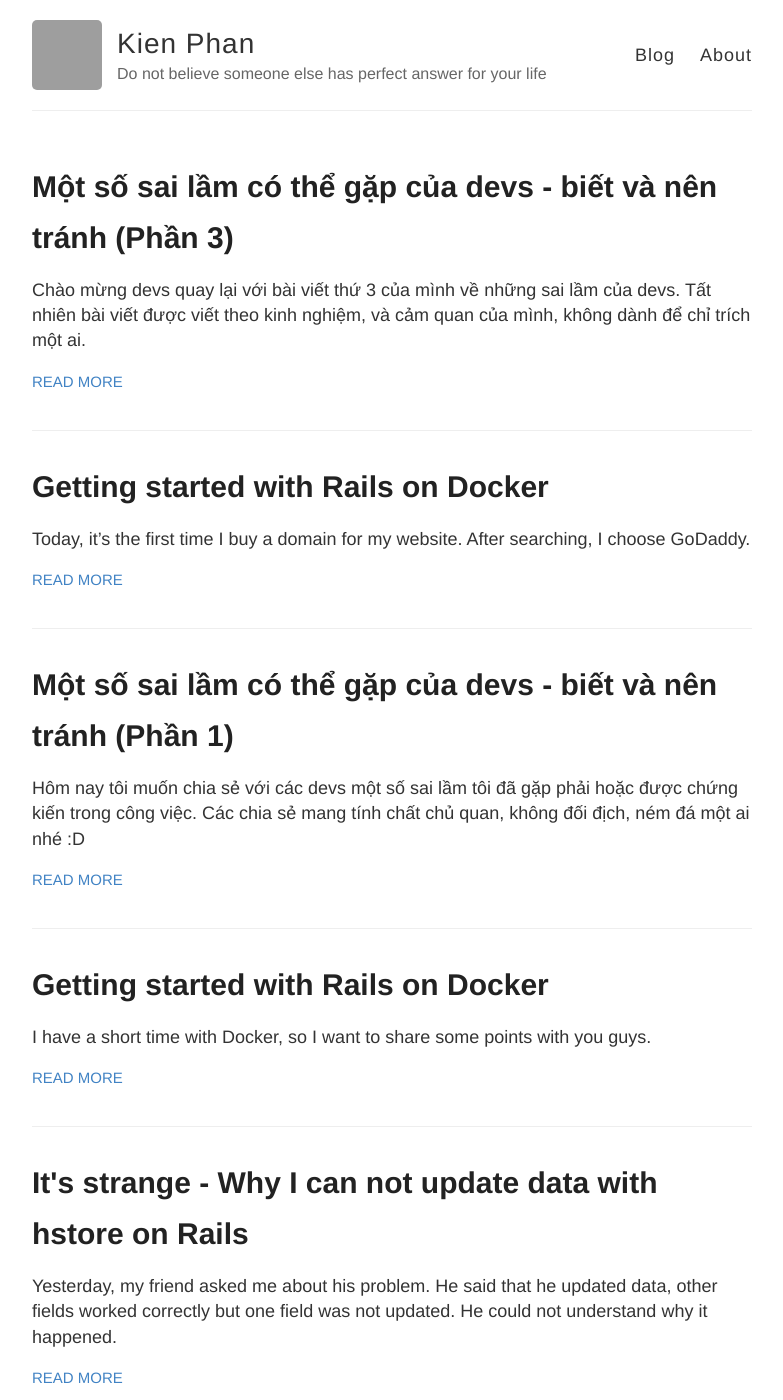
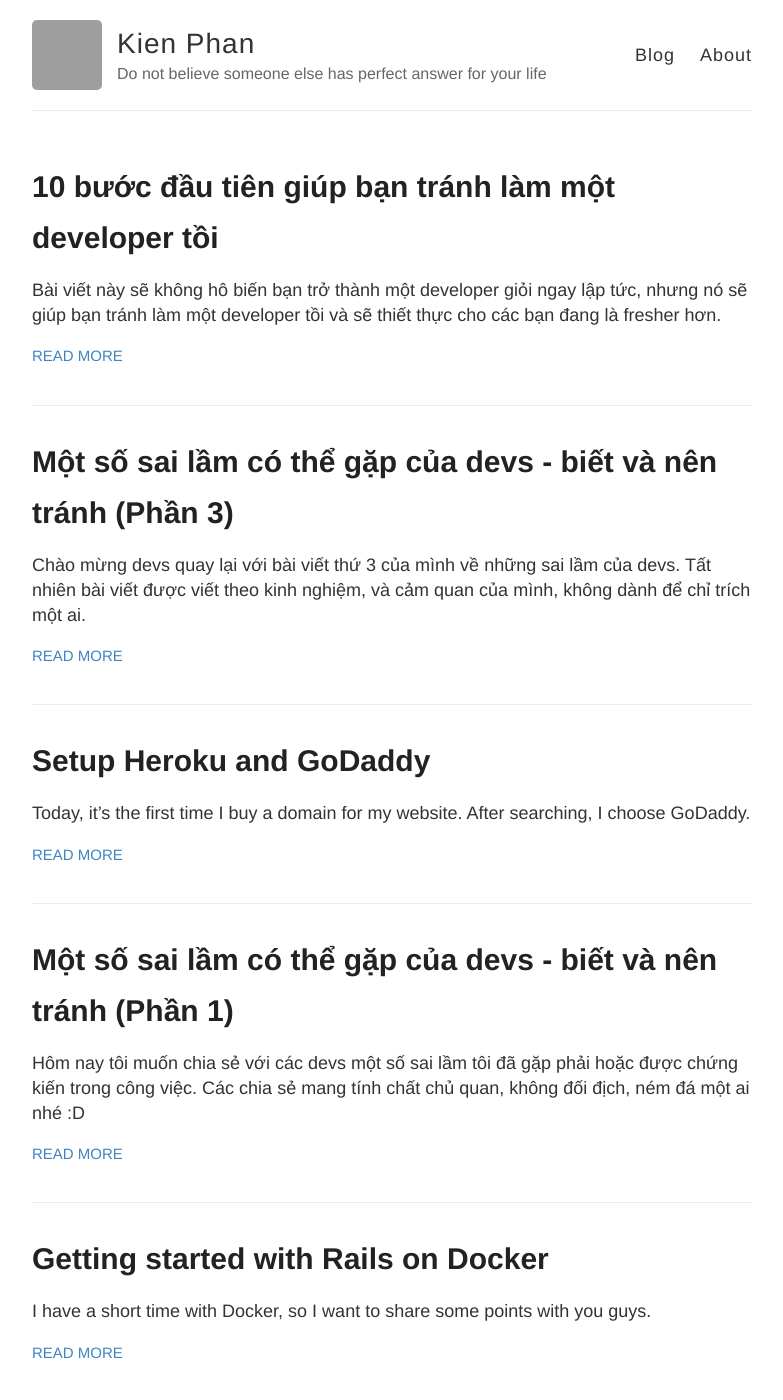
Before and after one commit to trungkien1503/blog, a Jekyll site: the page built from index.html, in a window 1280 px wide and 1400 px high. Shown: the whole window, without its empty margins (248-1031 px from the left). Built offline with Jekyll 4.4.1, drawn with Linux system fonts in a browser that asks for light colours; part of the change alters nothing that is shown; some of the changed text lies outside the part shown; grey boxes are pictures that could not be loaded.

Commit message:
10buoc-dau-tien-giup-ban-tranh-lam-mot-developer-toi

```diff
--- a/_posts/2016-10-4-setup-heroku-with-godaddy.md
+++ b/_posts/2016-10-4-setup-heroku-with-godaddy.md
@@ -1,6 +1,6 @@
 ---
 layout: post
-title: Getting started with Rails on Docker
+title: Setup Heroku and GoDaddy
 ---
 Today, it's the first time I buy a domain for my website. After searching, I choose GoDaddy.
 
--- a/_posts/2016-6-4-getting-started-with-capistrano.md
+++ b/_posts/2016-6-4-getting-started-with-capistrano.md
@@ -1,6 +1,6 @@
 ---
 layout: post
-title: Getting started with Rails on Docker
+title: Getting started with Capistrano on Rails
 ---
 Today, I have a task "Change deployment script" and it's about deployment with Capistrano and unicorn.
 
--- /dev/null
+++ b/_posts/2017-03-19-muoi-buoc-dau-tien-giup-ban-tranh-lam-mot-developer-toi.md
@@ -0,0 +1,73 @@
+---
+layout: post
+title: 10 bước đầu tiên giúp bạn tránh làm một developer tồi
+---
+Bài viết này sẽ không hô biến bạn trở thành một developer giỏi ngay lập tức, nhưng nó sẽ giúp bạn tránh làm một developer tồi và sẽ thiết thực cho các bạn đang là fresher hơn.
+
+## Phát triển theo định hướng full stack
+
+Bạn luôn muốn mình làm được một sản phẩm hoàn chỉnh chứ không phải là một phần của nó và khi thiếu những người khác sản phẩm của bạn chẳng thể hoàn chỉnh chứ?
+
+Thử nghĩ nếu bạn rành hết về git, front-end(html, css, javascript, bootstrap, jquery...) , back-end(Ruby on rails, PHP...), deployment, performances, best practices, docker... có ngầu không?
+
+## Loại bỏ dần các thói quen sinh viên
+
+"Học cho vui, đọc sơ sơ, không dành nhiều thời gian để thực hành, học chỉ để vượt qua bài kiểm tra còn sau đó quên sạch".
+
+Ở môi trường công nghiệp, tưởng tượng bạn đang leo một cái thang, không ai sẽ ngồi dưới đẩy bạn lên, cho dù có đẩy nhưng các bạn không cố gắng thì cũng không thể lên trên nổi, sẽ dần dần tụt xuống thôi.
+
+## Chủ động, chủ động, chủ động: Hãy luôn giữ cho mình sự chủ động trong suy nghĩ, hành động
+
+Nếu bạn còn nghĩ khi bắt đầu đi làm, sẽ có ai đó "cầm tay chỉ việc" cho bạn giữa những sự thay đổi chóng mặt về công nghệ, thì chắc chắn bạn nên thay đổi.
+
+* Chủ động trong việc tự rèn luyện, trong công việc được giao.
+* Sẵn sàng nhận những phần việc mà không ai muốn làm, những việc không tên, hoạt động tập thể.
+* Chủ động trong giao tiếp, báo cáo công việc không đợi người khác hỏi.
+* Chủ động hòa nhập vào môi trường mới, bạn sẽ không muốn mình bước vào một văn phòng sau đó ra về mà không ai nhận ra - bạn chỉ vật vờ như bóng ma?
+
+Ai lại không muốn làm việc với những người như vậy, bạn sẽ tiến bộ theo một cách bạn không ngờ tới.
+
+## Thường xuyên đón đầu, cập nhật những đổi mới về công nghệ
+
+Khi người khác bắt đầu đi tìm hiểu một công nghệ mới thì bạn đã thành thạo nó rồi vậy ai sẽ có ưu thế hơn?
+
+## Tập cho mình một lối sống khoa học, đảm bảo sức khỏe, tinh thần minh mẫn, sảng khoái cho mỗi ngày mới.
+
+Bạn không thể cày đêm xem phim, chơi game, ghiền những bộ truyện tranh tới mấy giờ sáng rồi buổi sáng dậy vội vàng vật lộn với kẹt xe, ăn sáng không kịp ăn, mà làm việc với tinh thần tốt nhất được.
+
+Công việc sẽ không hề hiệu quả.
+
+## Tự mình đặt ra những câu hỏi cần thiết và có thể tự trả lời
+Ví dụ một ngày đi làm 8 tiếng, bạn làm việc hiệu quả bao nhiêu tiếng?
+Trong một phần chương trình đào tạo, tự mình đặt câu hỏi và trả lời hay phải đợi người ta hỏi gì mình mới biết học cái đấy?
+
+## Bạn làm gì trong thời gian rảnh rỗi sẽ trả lời mức độ bạn thành công ra sao?
+Bạn có dành thời gian cho việc đọc sách, phát triển bản thân, rèn luyện thể thao; tìm hiểu, đào sâu, thực hành các công nghệ mới?
+
+Nếu bạn không còn người khác thì có?
+
+## Ngoại ngữ là yếu tố sống còn? Giao tiếp không hề xếp sau khả năng kỹ thuật?
+Bạn giỏi kỹ thuật, nhưng luôn phải nhờ người khác nói chuyện với khách hàng.
+
+Vò tai bức tóc khi phải viết một cái email, hay khách hàng cần bạn giải thích một chức năng nào đó.
+Nếu bạn vừa giỏi kỹ thuật, vừa có khả năng về ngoại ngữ, cơ hội sẽ rộng mở hơn rất nhiều.
+
+## Bạn chỉ quan trọng mình có tư duy tốt, cái gì bạn thích bạn sẽ học được, nhanh thôi? + Kết hợp với việc coi thường kiến thức cơ bản
+Tư duy đó có phần đúng nhưng không hề đúng hoàn toàn.
+Bạn có tư duy tốt, bạn sẽ nghĩ ra giải pháp. Giả sử những phần như kiến thức về kiểu dữ liệu của Javascript và Ruby, có những hàm rất cơ bản và đơn giản, bạn lười, ỷ vào tư duy không cần nắm kỹ, bạn sẽ không biết và nhớ về chúng.
+
+Đến lúc xử lý một bài toán nào đó, bạn sẽ cố gắng tự định nghĩa lại một thứ đã có sẵn, tất nhiên nó sẽ tốn thời gian, công sức và không may có thể thứ bạn xây dựng nên hiệu năng kém xa thứ có sẵn và nó còn rất nhiều lỗi nữa.
+
+Hoặc bạn sẽ nói bạn sẽ nhớ mang máng rồi tìm kiếm lại.
+
+Nhưng những bạn nắm kỹ về cơ bản người ta chỉ cần 0.001 giây để làm xong, còn các bạn sẽ cần 3 phút, 30 phút thậm chí 8 tiếng. Chi phí bỏ ra sẽ luôn công bằng.
+
+Một ví dụ về cách bạn đặt tên biến và tên hàm - tham khảo bài viết của anh Chien Tran: https://goo.gl/brZuvY
+
+## Chịu trách nhiệm cho những thứ bạn làm
+Nếu bạn tiếp tục làm việc mà luôn phải có người đi "dọn rác" cho bạn thì bạn sẽ có sự ỉ lại và không cố gắng hết sức.
+Vì vậy hãy dám đứng lên, nhận trách nhiệm về mình, luôn coi mình là chốt chặn cuối cùng của mỗi công việc bạn làm, của team.
+
+Trong khuôn khổ bài viết, sẽ không thể liệt kê hết tất cả mọi thứ, nếu các bạn yêu thích chuỗi bài này, mình sẽ gửi đến các bạn trong những kỳ tiếp theo.
+
+Nhưng có một cái cuối cùng trong bài này, các bạn nên để ý ăn mặc một chút, vệ sinh cá nhân một chút và nhớ là nên có "người yêu" trước khi bắt đầu cày cuốc làm một "developer chất" nhé :(((
```
